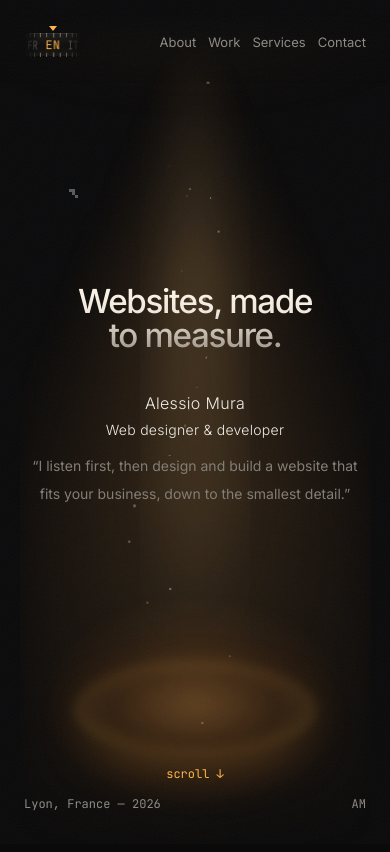
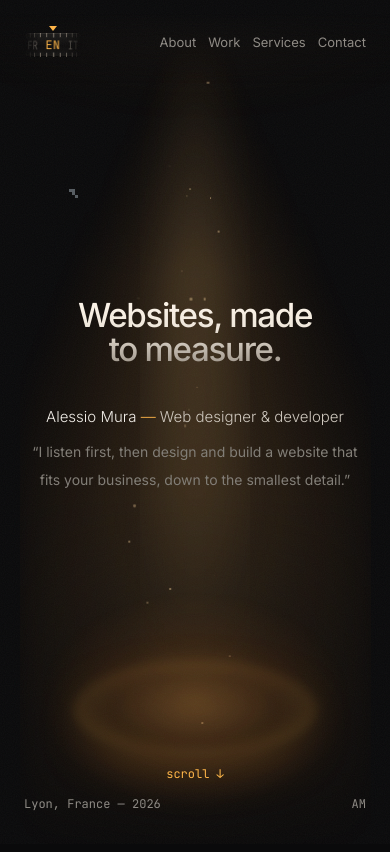
Before and after one commit to ale-lded/Portfolio, a React (Vite) app: page / in a window 390 px wide. Shown: the top 852 px of the page. Built offline with nearby package versions, Linux system fonts and the light colour scheme.

Commit message:
feat(portfolio): name and role on one line in the hero
"Alessio Mura — Web designer & developer", with an amber dash, saves a
line under the title; on phones the line shrinks a little so it never
wraps, down to 320px.

Co-Authored-By: Claude Opus 5.5 <noreply@anthropic.com>

```diff
--- a/src/components/stage/Hero.tsx
+++ b/src/components/stage/Hero.tsx
@@ -13,8 +13,14 @@ export const Hero = forwardRef<HTMLElement, HeroProps>(function Hero({ titleRef
         {person.tagline}
       </h1>
       <div className="hero__fade">
-        <p className="hero__name">{person.name}</p>
-        <p className="hero__role">{person.role}</p>
+        <p className="hero__name">
+          {person.name}
+          <span className="hero__dash" aria-hidden="true">
+            {' — '}
+          </span>
+          <span className="sr-only">, </span>
+          <span className="hero__role">{person.role}</span>
+        </p>
         <p className="hero__lead">{person.lead}</p>
       </div>
       <div className="hero__meta hero__fade mono">
--- a/src/components/stage/Stage.css
+++ b/src/components/stage/Stage.css
@@ -55,15 +55,26 @@
   letter-spacing: 0.02em;
 }
 
+.hero__dash {
+  color: var(--amber);
+}
+
+/* Phones: a size that keeps name and role on their one line, down to 320px */
+@media (max-width: 400px) {
+  .hero__name {
+    font-size: clamp(13px, 4vw, 15px);
+    letter-spacing: 0;
+    white-space: nowrap;
+  }
+}
+
+/* Name and role share one line: the role a touch quieter */
 .hero__role {
-  margin-top: 8px;
-  font-size: clamp(14px, 1.3vw, 17px);
-  font-weight: 300;
-  letter-spacing: 0.02em;
+  color: #cfc8be;
 }
 
 .hero__lead {
-  margin: 14px auto 0;
+  margin: 12px auto 0;
   max-width: 560px;
   font-size: 14px;
   line-height: 2;
```
